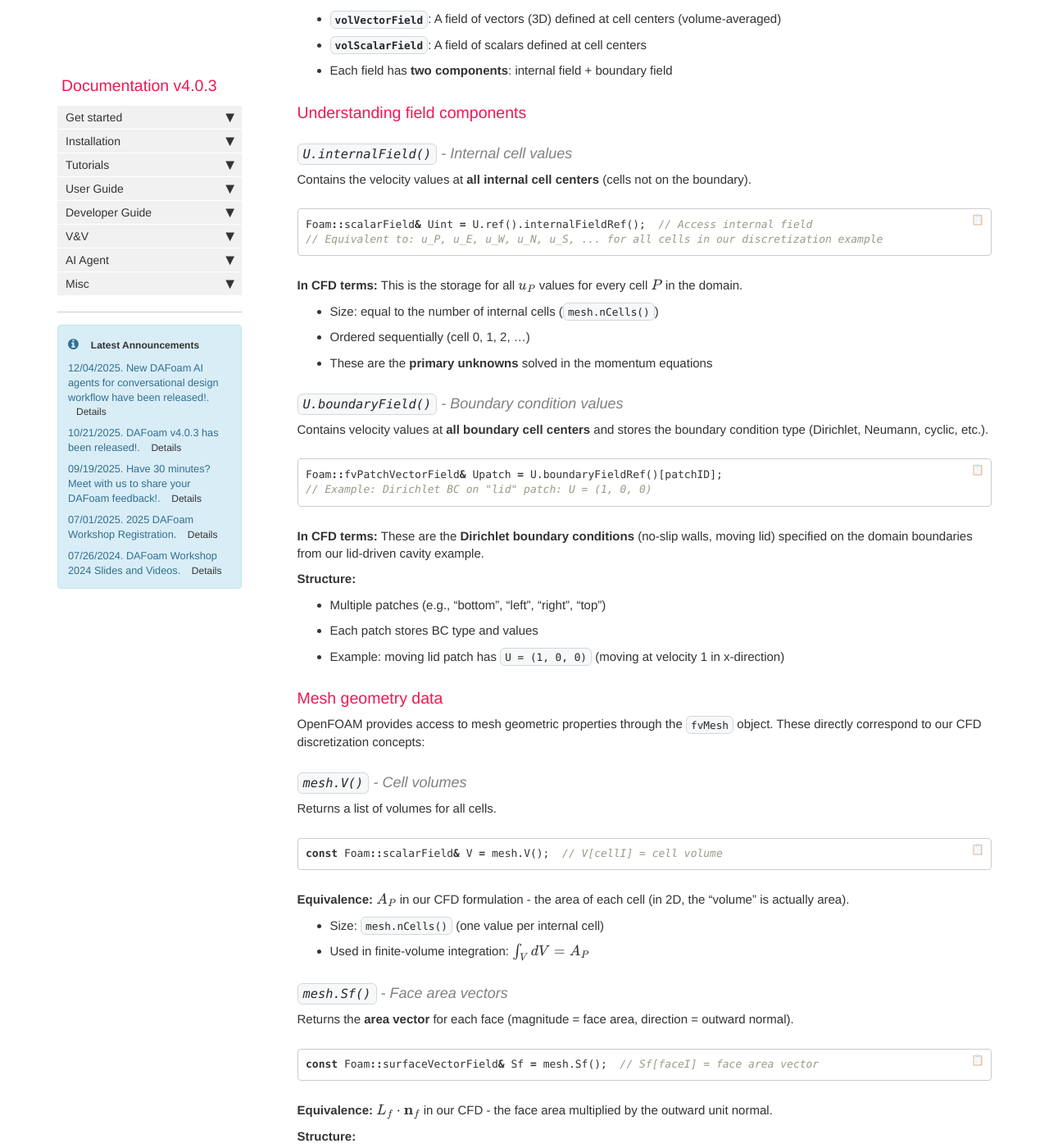
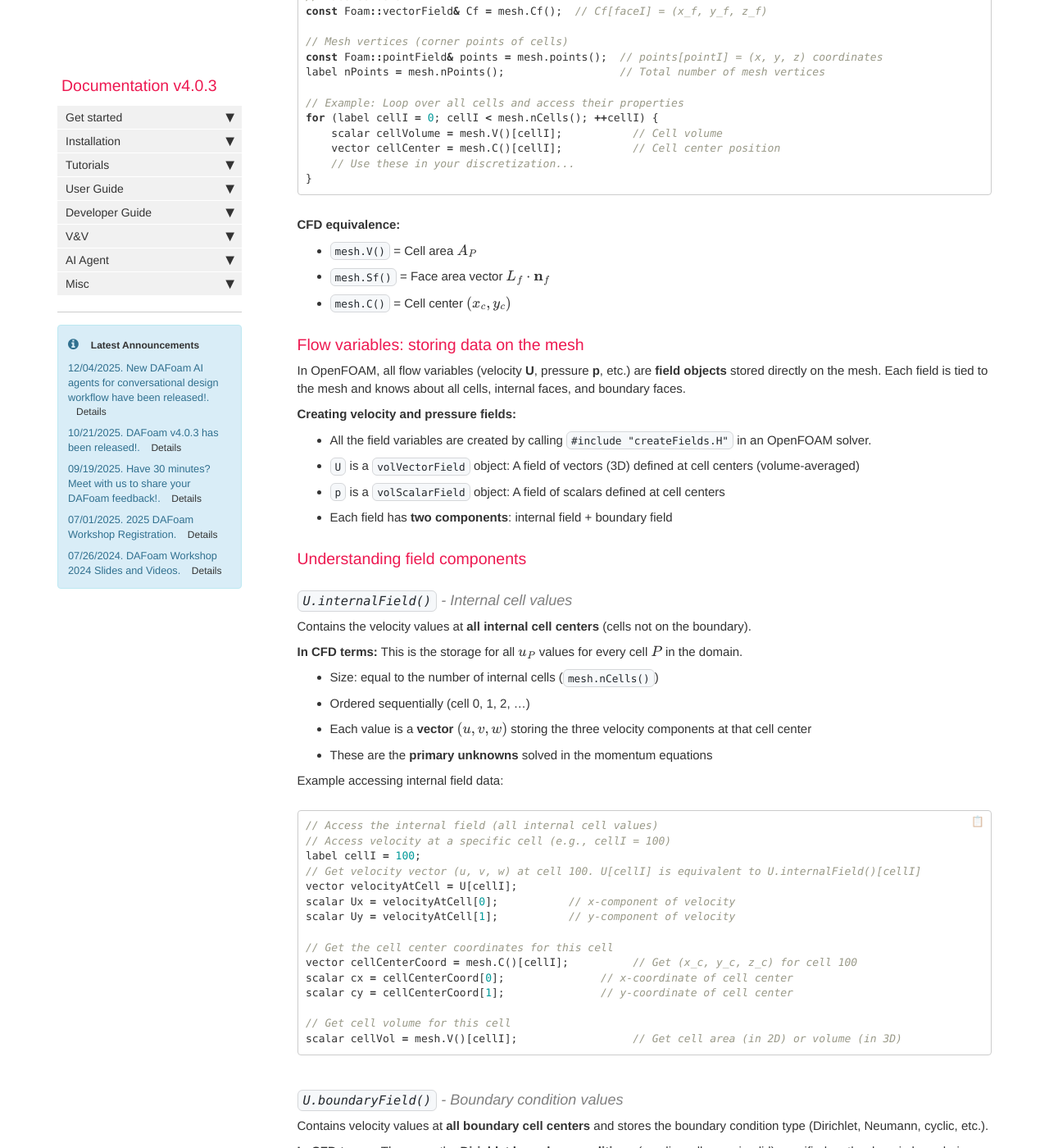
Before and after one commit to DAFoam/DAFoam.github.io, a Jekyll site: the page built from pages/mydoc/mydoc_developer_guide_background_try.md, in a window 1280 px wide and 1400 px high, scrolled down 7070 px. Shown: the whole window at 82% size. Built offline with Jekyll 4.4.1, drawn with Linux system fonts in a browser that asks for light colours; comment, search, counter and statistics services are not loaded; some of the changed text lies outside the part shown.

Commit message:
content update

````diff
--- a/pages/mydoc/mydoc_developer_guide_background_try.md
+++ b/pages/mydoc/mydoc_developer_guide_background_try.md
@@ -117,7 +117,7 @@ The key insight: the **same face flux** appears in both adjacent cells with **op
 
 **Flux visualization:**
 
-<img src="{{ site.url }}{{ site.baseurl }}/images/developer_guide/cfd_flux_calculation.png" style="width:600px !important;" />
+<img src="{{ site.url }}{{ site.baseurl }}/images/developer_guide/cfd_flux_calculation.png" style="width:400px !important;" />
 
 *Figure 2: Flux Exchange Between Adjacent Cells. Cell P (yellow, center) exchanges momentum with four neighbors (E, W, N, S) through shared faces. Arrows show the direction of flux at each face. The conservation principle states that the sum of all fluxes must balance: $\phi_E + \phi_W + \phi_N + \phi_S = 0$ in steady state, ensuring what flows out equals what flows in.*
 
@@ -215,6 +215,24 @@ In OpenFOAM, every application starts by initializing two core objects: **runTim
 - Handles time-dependent execution (even for steady-state solvers)
 - Controls output directories and time folders
 
+**Common runTime properties:**
+
+```cpp
+// Access current time value
+scalar currentTime = runTime.value();  // Returns current simulation time
+
+// Access time step size
+scalar deltaT = runTime.deltaT().value();  // Returns time step Δt
+
+// Access end time (simulation termination criterion)
+scalar endTime = runTime.endTime().value();  // Returns target end time
+
+// Increment time and check
+runTime++;  // Increments time by deltaT
+```
+
+**In CFD context:** For steady-state solvers (like lid-driven cavity), `runTime` essentially manages iteration loops even though there is no physical time. Each "time step" is really an iteration.
+
 
 **mesh object:**
 - Created by calling `#include "fvMesh.H"` in an OpenFOAM solver, `mesh` is a `fvMesh` object
@@ -224,28 +242,52 @@ In OpenFOAM, every application starts by initializing two core objects: **runTim
 
 **Key concept:** The `mesh` object encapsulates the entire finite-volume mesh structure from our general CFD discussion (cells, faces, boundary conditions, etc.). It is the central data structure that OpenFOAM uses to manage all spatial discretization.
 
+**Common mesh properties and geometry data:**
+
+```cpp
+// Number of cells and faces
+label nCells = mesh.nCells();           // Total number of internal cells
+label nFaces = mesh.nInternalFaces();   // Total number of internal faces
+label nBoundaryFaces = mesh.nBoundaryFaces();  // Total number of boundary faces
+
+// Cell volumes (corresponds to A_P in CFD)
+const Foam::scalarField& V = mesh.V();  // V[cellI] = cell volume (area in 2D)
+
+// Face area vectors (corresponds to L_f · n_f in CFD)
+const Foam::surfaceVectorField& Sf = mesh.Sf();  // Sf[faceI] = face area vector
+
+// Cell centers (corresponds to (x_c, y_c) in CFD)
+const Foam::vectorField& C = mesh.C();  // C[cellI] = (x_c, y_c, z_c)
+
+// Face centers
+const Foam::vectorField& Cf = mesh.Cf();  // Cf[faceI] = (x_f, y_f, z_f)
+
+// Mesh vertices (corner points of cells)
+const Foam::pointField& points = mesh.points();  // points[pointI] = (x, y, z) coordinates
+label nPoints = mesh.nPoints();                  // Total number of mesh vertices
+
+// Example: Loop over all cells and access their properties
+for (label cellI = 0; cellI < mesh.nCells(); ++cellI) {
+    scalar cellVolume = mesh.V()[cellI];           // Cell volume
+    vector cellCenter = mesh.C()[cellI];           // Cell center position
+    // Use these in your discretization...
+}
+```
+
+**CFD equivalence:**
+- `mesh.V()` = Cell area $A_P$
+- `mesh.Sf()` = Face area vector $L_f \cdot \mathbf{n}_f$
+- `mesh.C()` = Cell center $(x_c, y_c)$
+
 ### Flow variables: storing data on the mesh
 
 In OpenFOAM, all flow variables (velocity **U**, pressure **p**, etc.) are **field objects** stored directly on the mesh. Each field is tied to the mesh and knows about all cells, internal faces, and boundary faces.
 
 **Creating velocity and pressure fields:**
 
-```cpp
-Foam::volVectorField U(
-    Foam::IOobject("U", runTime.timeName(), mesh,
-                   Foam::IOobject::MUST_READ, Foam::IOobject::AUTO_WRITE),
-    mesh
-);
-
-Foam::volScalarField p(
-    Foam::IOobject("p", runTime.timeName(), mesh,
-                   Foam::IOobject::MUST_READ, Foam::IOobject::AUTO_WRITE),
-    mesh
-);
-```
-
-- **`volVectorField`**: A field of vectors (3D) defined at cell centers (volume-averaged)
-- **`volScalarField`**: A field of scalars defined at cell centers
+- All the field variables are created by calling `#include "createFields.H"` in an OpenFOAM solver.
+- `U` is a `volVectorField` object: A field of vectors (3D) defined at cell centers (volume-averaged)
+- `p` is a `volScalarField` object: A field of scalars defined at cell centers
 - Each field has **two components**: internal field + boundary field
 
 ### Understanding field components
@@ -254,82 +296,80 @@ Foam::volScalarField p(
 
 Contains the velocity values at **all internal cell centers** (cells not on the boundary).
 
-```cpp
-Foam::scalarField& Uint = U.ref().internalFieldRef();  // Access internal field
-// Equivalent to: u_P, u_E, u_W, u_N, u_S, ... for all cells in our discretization example
-```
-
 **In CFD terms:** This is the storage for all $u_P$ values for every cell $P$ in the domain.
 
 - Size: equal to the number of internal cells (`mesh.nCells()`)
 - Ordered sequentially (cell 0, 1, 2, ...)
+- Each value is a **vector** $(u, v, w)$ storing the three velocity components at that cell center
 - These are the **primary unknowns** solved in the momentum equations
+
+Example accessing internal field data:
+
+```cpp
+// Access the internal field (all internal cell values)
+// Access velocity at a specific cell (e.g., cellI = 100)
+label cellI = 100;
+// Get velocity vector (u, v, w) at cell 100. U[cellI] is equivalent to U.internalField()[cellI]
+vector velocityAtCell = U[cellI];
+scalar Ux = velocityAtCell[0];           // x-component of velocity
+scalar Uy = velocityAtCell[1];           // y-component of velocity
+
+// Get the cell center coordinates for this cell
+vector cellCenterCoord = mesh.C()[cellI];          // Get (x_c, y_c, z_c) for cell 100
+scalar cx = cellCenterCoord[0];               // x-coordinate of cell center
+scalar cy = cellCenterCoord[1];               // y-coordinate of cell center
+
+// Get cell volume for this cell
+scalar cellVol = mesh.V()[cellI];                  // Get cell area (in 2D) or volume (in 3D)
+```
+
 
 #### `U.boundaryField()` - Boundary condition values
 
 Contains velocity values at **all boundary cell centers** and stores the boundary condition type (Dirichlet, Neumann, cyclic, etc.).
 
-```cpp
-Foam::fvPatchVectorField& Upatch = U.boundaryFieldRef()[patchID];
-// Example: Dirichlet BC on "lid" patch: U = (1, 0, 0)
-```
-
 **In CFD terms:** These are the **Dirichlet boundary conditions** (no-slip walls, moving lid) specified on the domain boundaries from our lid-driven cavity example.
 
 **Structure:**
 - Multiple patches (e.g., "bottom", "left", "right", "top")
-- Each patch stores BC type and values
+- Each patch stores BC type and values at all boundary faces
 - Example: moving lid patch has `U = (1, 0, 0)` (moving at velocity 1 in x-direction)
+- Boundary values can be accessed similarly to internal values, indexed by face number on that patch
 
-### Mesh geometry data
-
-OpenFOAM provides access to mesh geometric properties through the `fvMesh` object. These directly correspond to our CFD discretization concepts:
-
-#### `mesh.V()` - Cell volumes
-
-Returns a list of volumes for all cells.
+Example accessing boundary field data:
 
 ```cpp
-const Foam::scalarField& V = mesh.V();  // V[cellI] = cell volume
+// Get patch names and loop through all boundary patches
+const Foam::polyBoundaryMesh& patches = mesh.boundaryMesh();
+
+// Find and access a specific patch (e.g., "lid" patch for the moving lid)
+label patchI = patches.findPatchID("lid");
+
+// if lidPatchID >=0, the name "lid" is found in constant/polyMesh/boundary,
+// otherwise lidPatchID = -1 (there is no "lid" patch)
+if (patchI >= 0) {
+    // Access the velocity field on this patch
+    const Foam::fvPatchVectorField& UPatch = U.boundaryField()[patchI];
+
+    // Get number of boundary faces on this patch
+    label nBoundaryFaces = UPatch.size();
+
+    // Access velocity at a specific boundary face (e.g., faceI = 10)
+    label faceI = 10;
+    vector velocityAtBoundaryFace = UPatch[faceI];  // Get velocity at boundary face
+    scalar Ux_bc = velocityAtBoundaryFace[0];       // x-component
+    scalar Uy_bc = velocityAtBoundaryFace[1];       // y-component
+
+    // Get face center position on boundary
+    vector faceCenterCoord = mesh.Cf().boundaryField()[patchI][faceI];
+    scalar xf = faceCenterCoord[0];
+    scalar yf = faceCenterCoord[1];
+
+    // Get face area vector on boundary
+    vector faceAreaVec = mesh.Sf().boundaryField()[patchI][faceI];
+    scalar faceArea = mag(faceAreaVec);
+}
 ```
-
-**Equivalence:** $A_P$ in our CFD formulation - the area of each cell (in 2D, the "volume" is actually area).
-
-- Size: `mesh.nCells()` (one value per internal cell)
-- Used in finite-volume integration: $\int_V dV = A_P$
-
-#### `mesh.Sf()` - Face area vectors
-
-Returns the **area vector** for each face (magnitude = face area, direction = outward normal).
-
-```cpp
-const Foam::surfaceVectorField& Sf = mesh.Sf();  // Sf[faceI] = face area vector
-```
-
-**Equivalence:** $L_f \cdot \mathbf{n}_f$ in our CFD - the face area multiplied by the outward unit normal.
-
-**Structure:**
-- For internal faces: outward normal relative to the owner cell
-- For boundary faces: outward normal from the domain
-- **Sign matters:** used to compute fluxes across faces
-
-**Example:** In 2D lid-driven cavity:
-- East face of cell $P$: `Sf_E = (L_E, 0)` pointing right
-- West face of cell $P$: `Sf_W = (-L_W, 0)` pointing left
-
-#### `mesh.C()` - Cell centers
-
-Returns the coordinates of the geometric center of each cell.
-
-```cpp
-const Foam::vectorField& C = mesh.C();  // C[cellI] = (x_c, y_c, z_c)
-```
-
-**Equivalence:** $(x_c, y_c)$ in our CFD - the position where velocity and pressure are stored.
-
-- Size: `mesh.nCells()`
-- Used for interpolation, gradient computation, and flux calculations
-- Ordered same as `U.internalField()` (cell 0, 1, 2, ...)
 
 ### Connecting mesh data to finite-volume discretization
 
@@ -355,6 +395,79 @@ When computing the discrete momentum equation for a cell, OpenFOAM internally:
 | Cell center position $(x_c, y_c)$ | `mesh.C()[cellI]` |
 | Discrete momentum equation assembly | Handled by `fvMatrix` (Finite-Volume Matrix) |
 
+### Building and solving discretized equations: fvMatrix and solvers
+
+OpenFOAM abstracts the finite-volume discretization process through the **fvMatrix** class, which represents a discretized linear system in the form **Ax = b**. Rather than manually assembling the matrix, OpenFOAM provides high-level operators that automatically construct the discrete equations.
+
+**Key operators for equation assembly:**
+
+```cpp
+// Example: Assemble the momentum equation for steady-state cavity flow
+// ddt(rho, U)       → time derivative (zero for steady-state)
+// div(phi, U)       → convective (advection) term: ∇·(uU)
+// laplacian(mu, U)  → diffusive (viscous) term: ∇²u
+// grad(p)           → pressure gradient
+
+volVectorField& U = ...;           // Velocity field
+volScalarField& p = ...;           // Pressure field
+surfaceScalarField& phi = ...;     // Face flux: phi = U·Sf
+scalar rho = 1.0;                  // Density
+scalar mu = 1.0;                   // Dynamic viscosity
+
+// Assemble the momentum equation
+fvVectorMatrix UEqn
+(
+    fvm::ddt(rho, U)               // Time derivative: ∂(ρU)/∂t
+  + fvm::div(phi, U)               // Convection: ∇·(ρUU)
+  - fvm::laplacian(mu, U)          // Diffusion (viscous): μ∇²U
+);
+
+// Add pressure gradient source (explicit)
+UEqn -= fvc::grad(p);              // fvc::grad() is explicit (not part of matrix)
+
+// Solve the momentum equation: UEqn.A() * U = UEqn.H()
+// This is equivalent to: a_P * u_P = sum(a_neighbor * u_neighbor) + source
+UEqn.solve();                       // Solves the linear system Ax=b internally
+```
+
+**Understanding fvMatrix operators:**
+
+- **`fvm::` (implicit operators)** - Add terms to the left-hand side matrix (A):
+  - `fvm::ddt(rho, U)` - Time derivative, creates diagonal matrix term
+  - `fvm::div(phi, U)` - Convective fluxes, couples with neighbors
+  - `fvm::laplacian(mu, U)` - Diffusive fluxes, couples with neighbors
+  - Result: Contributes to **a_P** (diagonal) and **a_E, a_W, a_N, a_S** (off-diagonal)
+
+- **`fvc::` (explicit operators)** - Compute values at current time step (right-hand side b):
+  - `fvc::grad(p)` - Pressure gradient, treated as known source term
+  - `fvc::div(flux)` - Explicit divergence, no matrix coupling
+  - Result: Contributes to **b_P** (source vector)
+
+**The fvMatrix structure internally represents:**
+
+After assembly, fvMatrix stores:
+    - Diagonal coefficient: a_P = diagonal()
+    - Off-diagonal coefficients: [a_E, a_W, a_N, a_S, ...]
+    - Right-hand side source: b_P = source()
+    - Boundary field contributions
+
+When you call UEqn.solve(), OpenFOAM:
+    1. Constructs the sparse matrix A from diagonal and off-diagonal coefficients
+    2. Constructs the right-hand side vector b from source terms
+    3. Applies boundary conditions to modify A and b
+    4. Calls a linear solver (BiCGStab, CG, GMRES, etc. with preconditioner)
+    5. Returns the solution back to U.internalField()
+
+**CFD equivalence - From theory to code:**
+
+| CFD Discretization | OpenFOAM Code |
+|---|---|
+| Discrete equation: $a_P u_P = \sum a_{\text{neighbor}} u_{\text{neighbor}} + b_P$ | `fvMatrix UEqn(...)` |
+| Implicit (matrix) terms: $a_P$, $a_E$, etc. | `fvm::div(...)`, `fvm::laplacian(...)` |
+| Explicit (source) terms: $b_P$ | `fvc::grad(p)` or other source |
+| Linear solve: $Ax = b$ | `UEqn.solve()` |
+| Boundary condition enforcement | `UEqn.boundaryManipulate(...)` (internal) |
+
 ### Summary: The data flow in OpenFOAM
 
 ```
````
Also changed, not shown: images/create_cfd_diagrams.py (deleted, +0 -227 lines), images/cfd_flux_calculation.png (deleted), images/cfd_mesh_structure.png (deleted), images/developer_guide/cfd_flux_calculation.png, 1 other file.
